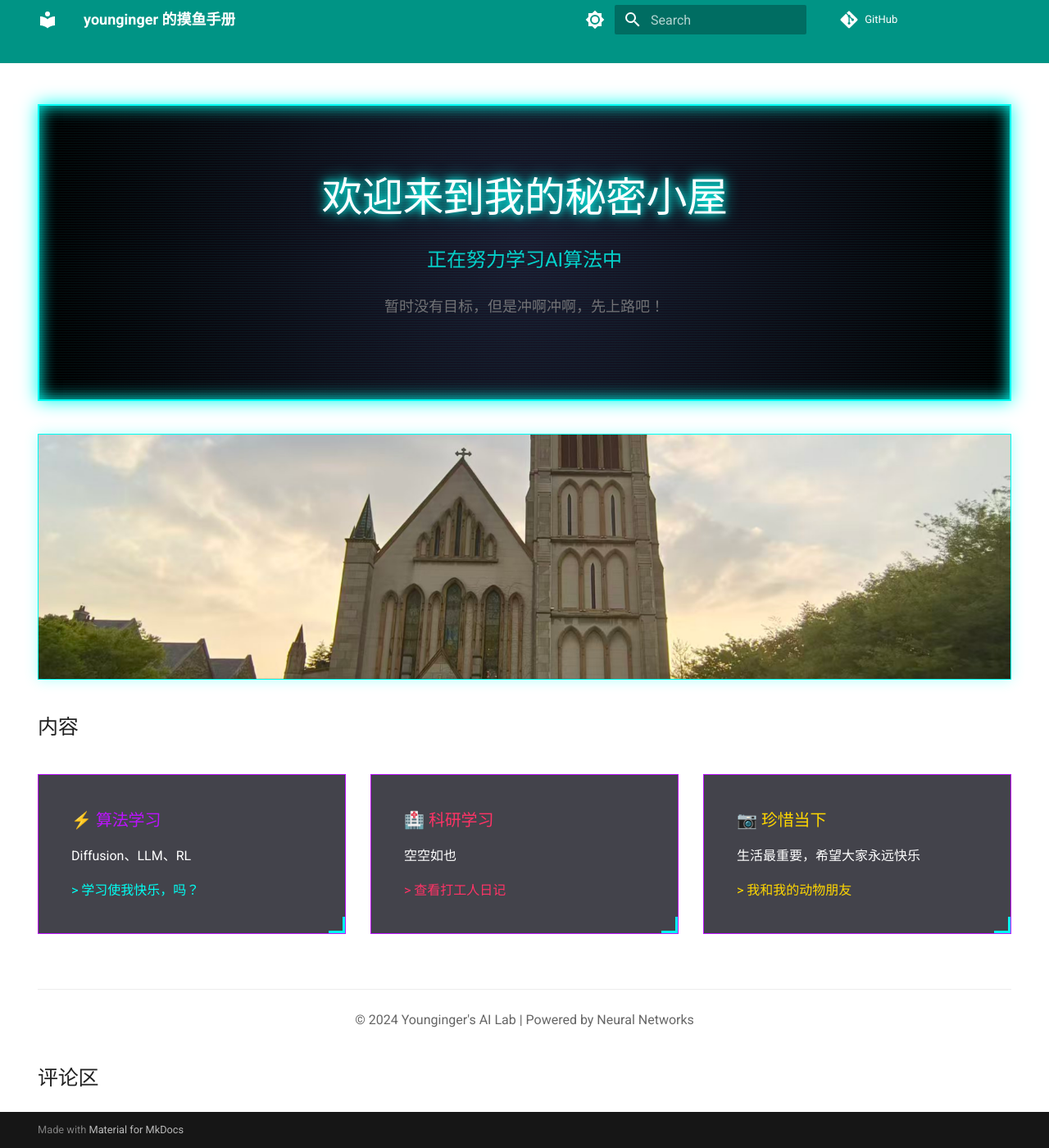
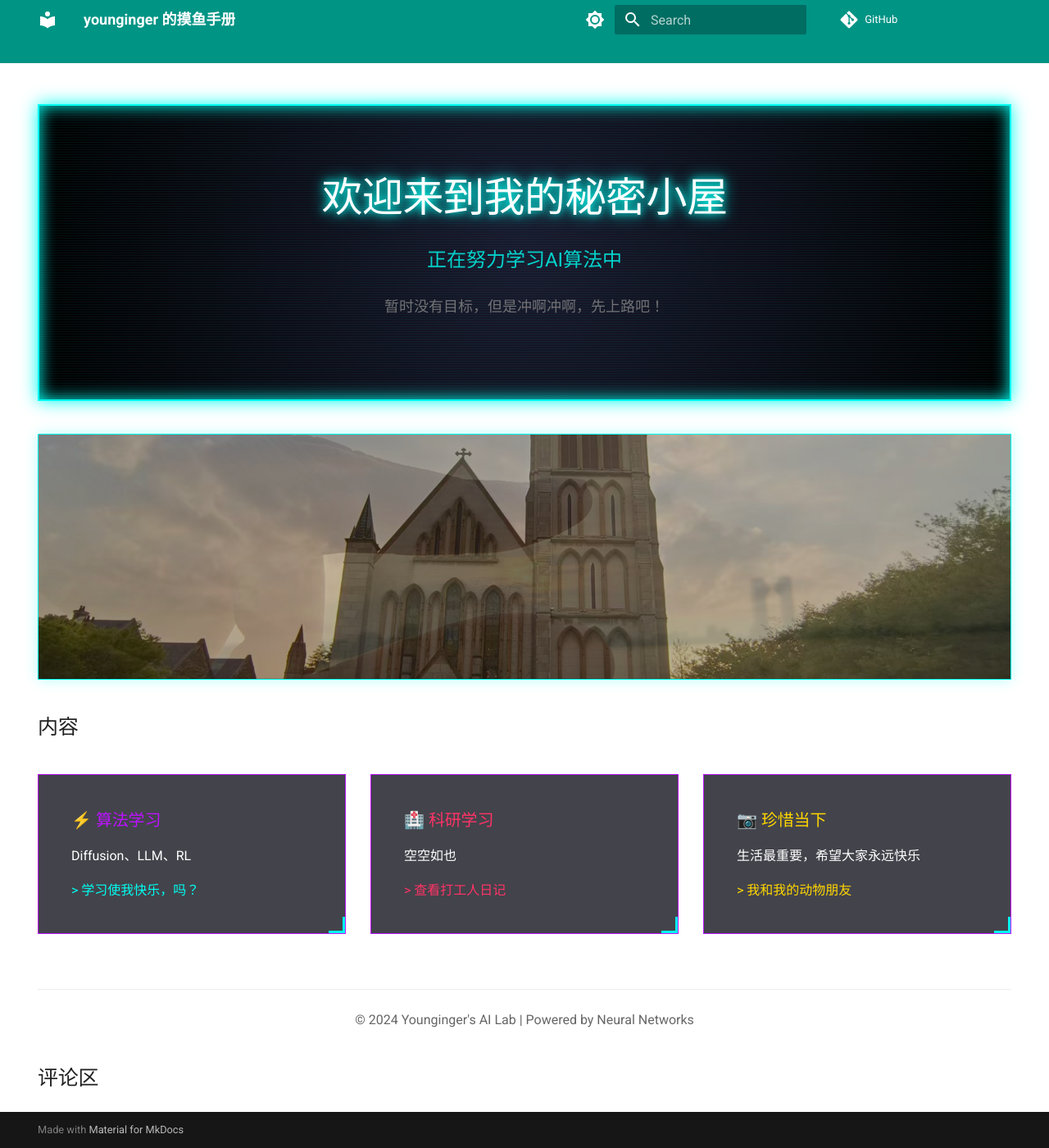
Before and after one commit to younginger/learning-blog, an MkDocs documentation site: the page built from docs/index.md, in a window 1280 px wide and 1400 px high, scrolled down 19 px. Shown: the whole window at 82% size. Built offline with MkDocs 1.6.1 and Material for MkDocs 9.7.7, drawn with Linux system fonts in a browser that asks for light colours; comment, search, counter and statistics services are not loaded.

Commit message:
PhotoCodeUpdate

```diff
--- a/docs/index.md
+++ b/docs/index.md
@@ -30,7 +30,19 @@
     <div class="carousel-slide">
         <img src="assets/images/banner6.jpg" alt="Project 6">
     </div>
+    <div class="carousel-slide">
+        <img src="assets/images/photo1.jpg" alt="Photography 1">
     </div>
+    <div class="carousel-slide">
+        <img src="assets/images/photo2.jpg" alt="Photography 2">
+    </div>
+    <div class="carousel-slide">
+        <img src="assets/images/photo3.jpg" alt="Photography 3">
+    </div>
+    <div class="carousel-slide">
+        <img src="assets/images/photo4.jpg" alt="Photography 4">
+    </div>
+</div>
 
 
 <h2>内容</h2>
--- a/docs/stylesheets/extra.css
+++ b/docs/stylesheets/extra.css
@@ -110,7 +110,7 @@
     position: absolute;
     top: 0; left: 0; width: 100%; height: 100%;
     opacity: 0;
-    animation: carousel-fade 12s infinite; /* 12s 是总循环时间，取决于图片数量 */
+    animation: carousel-fade 30s infinite; /* 10 张图片，每张展示 3 秒 */
 }
 
 .carousel-slide img {
@@ -119,20 +119,23 @@
     object-fit: cover; /* 保证图片填满且不变形 */
 }
 
-/* 定义动画关键帧：根据图片数量调整百分比 */
-/* 这里假设有 3 张图片 */
+/* 10 张图片共享一个 30 秒循环，每张图片间隔 3 秒 */
 .carousel-slide:nth-child(1) { animation-delay: 0s; }
-.carousel-slide:nth-child(2) { animation-delay: 2s; } /* 12s / 3张 = 4s 间隔 */
-.carousel-slide:nth-child(3) { animation-delay: 4s; }
-.carousel-slide:nth-child(4) { animation-delay: 6s; }
-.carousel-slide:nth-child(5) { animation-delay: 8s; }
-.carousel-slide:nth-child(6) { animation-delay: 10s; }
+.carousel-slide:nth-child(2) { animation-delay: 3s; }
+.carousel-slide:nth-child(3) { animation-delay: 6s; }
+.carousel-slide:nth-child(4) { animation-delay: 9s; }
+.carousel-slide:nth-child(5) { animation-delay: 12s; }
+.carousel-slide:nth-child(6) { animation-delay: 15s; }
+.carousel-slide:nth-child(7) { animation-delay: 18s; }
+.carousel-slide:nth-child(8) { animation-delay: 21s; }
+.carousel-slide:nth-child(9) { animation-delay: 24s; }
+.carousel-slide:nth-child(10) { animation-delay: 27s; }
 
 @keyframes carousel-fade {
     0% { opacity: 0; z-index: 1;}
-    10% { opacity: 1; z-index: 2;}  /* 淡入耗时 10% */
-    33% { opacity: 1; z-index: 2;}  /* 保持显示到 33% */
-    43% { opacity: 0; z-index: 1;}  /* 淡出耗时 10% */
+    3% { opacity: 1; z-index: 2;}
+    10% { opacity: 1; z-index: 2;}
+    13% { opacity: 0; z-index: 1;}
     100% { opacity: 0; z-index: 1;}
 }
 
@@ -164,7 +167,17 @@
     background-size: cover;
     background-position: center;
 
-    z-index: -1;
+    z-index: 0;
+    pointer-events: none;
+}
+
+[data-md-color-scheme="slate"] .md-container {
+    position: relative;
+}
+
+[data-md-color-scheme="slate"] .md-container > * {
+    position: relative;
+    z-index: 1;
 }
 
 
@@ -202,3 +215,31 @@
 body[data-md-color-scheme="slate"] .md-footer {
     background: rgba(10, 10, 18, 0.85);
 }
+
+/* --- 摄影页面图片网格 --- */
+.photo-grid {
+    display: grid;
+    grid-template-columns: repeat(auto-fit, minmax(220px, 1fr));
+    gap: 1rem;
+    margin: 2rem 0;
+}
+
+.photo-item {
+    display: block;
+    aspect-ratio: 4 / 3;
+    overflow: hidden;
+    border: 1px solid var(--neon-cyan);
+    background: #000;
+    transition: transform 0.25s ease, box-shadow 0.25s ease;
+}
+
+.photo-item:hover {
+    transform: translateY(-4px);
+    box-shadow: 0 0 18px rgba(0, 255, 242, 0.45);
+}
+
+.photo-item img {
+    width: 100%;
+    height: 100%;
+    object-fit: cover;
+}
```
Also changed, not shown: docs/fiction.md (+3 -0 lines), docs/photography.md (+33 -0 lines).
